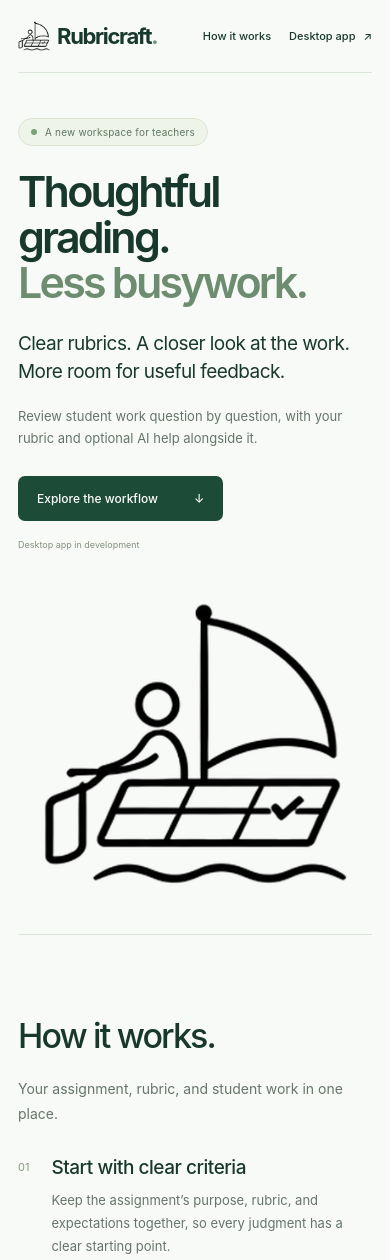
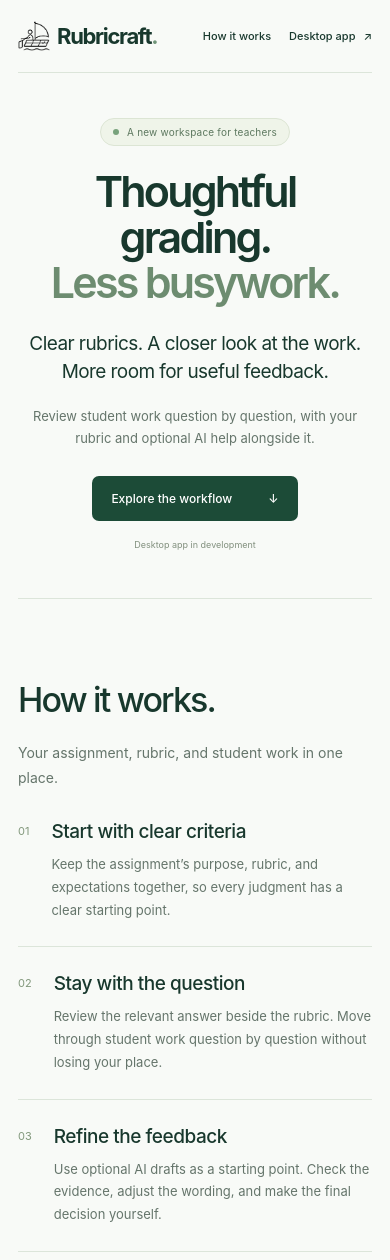
Before and after one commit to tprunarsson/Rubricraft, a plain HTML site: page index.html in a window 390 px wide. Shown: the top 1260 px of the page. Drawn offline with Linux system fonts and the light colour scheme.

Commit message:
Remove large logo and technical setup copy from landing page

```diff
--- a/index.html
+++ b/index.html
@@ -63,14 +63,6 @@
           >
           <p class="hero-note">Desktop app in development</p>
         </div>
-        <figure class="hero-art">
-          <img
-            src="assets/rubricraft-mark.png"
-            width="735"
-            height="681"
-            alt="Rubricraft logo"
-          />
-        </figure>
       </section>
       <section
         class="workflow container"
@@ -136,18 +128,11 @@
               development</span
             >
             <p>
-              The desktop app bundles what it needs and starts its local
-              workspace automatically. Teachers won’t need to set up Docker,
-              Python, or a separate server.
-            </p>
-            <p>
               Start with sample work or connect your institution’s Canvas
               account. Add Claude when you want help drafting feedback.
             </p>
             <p class="small-note">
-              Live AI requires a compatible Claude installation and an Anthropic
-              API key, with separate API billing. Manual review and prepared
-              sample drafts work without AI.
+              AI help is optional and uses Claude, with separate usage charges.
             </p>
           </div>
         </div>
@@ -173,14 +158,6 @@
       <section class="questions container" aria-labelledby="questions-title">
         <h2 id="questions-title">A few good questions.</h2>
         <div>
-          <details>
-            <summary>Will I need to manage a server?</summary>
-            <p>
-              No hosted server is needed. Rubricraft is designed to run on your
-              computer and start its local workspace for you. This website is an
-              information page.
-            </p>
-          </details>
           <details>
             <summary>Does AI decide the grades?</summary>
             <p>
--- a/style.css
+++ b/style.css
@@ -104,11 +104,12 @@ img {
   color: #69866d;
 }
 .hero {
-  display: grid;
-  grid-template-columns: 1.17fr 0.83fr;
-  align-items: center;
-  gap: 60px;
-  padding-block: 90px 80px;
+  padding-block: 80px;
+  text-align: center;
+}
+.hero-copy {
+  max-width: 760px;
+  margin-inline: auto;
 }
 .status {
   display: inline-flex;
@@ -148,7 +149,7 @@ h1 > span {
   max-width: 420px;
   color: var(--muted);
   font-size: 14px;
-  margin: 18px 0 26px;
+  margin: 18px auto 26px;
 }
 .primary-link {
   display: inline-flex;
@@ -169,16 +170,8 @@ h1 > span {
 .hero-note {
   font-size: 10px;
   color: #82907e;
-  margin-top: 16px;
+  margin: 16px auto 0;
   max-width: 380px;
-}
-.hero-art {
-  padding: 16px 0 0;
-}
-.hero-art > img {
-  width: 100%;
-  max-height: 370px;
-  object-fit: contain;
 }
 .eyebrow {
   font-size: 10px;
@@ -342,9 +335,6 @@ footer > span {
   color: #7d8b78;
 }
 @media (max-width: 1024px) {
-  .hero {
-    gap: 35px;
-  }
   h1 {
     font-size: 58px;
   }
@@ -380,8 +370,6 @@ footer > span {
     gap: 8px;
   }
   .hero {
-    grid-template-columns: 1fr;
-    gap: 30px;
     padding-block: 45px;
   }
   .hero h1 {
@@ -393,14 +381,6 @@ footer > span {
   }
   .hero-description {
     font-size: 13px;
-  }
-  .hero-art {
-    max-width: 390px;
-    width: 100%;
-    margin: auto;
-  }
-  .hero-art > img {
-    max-height: 290px;
   }
   .hero-note {
     font-size: 9px;
```
